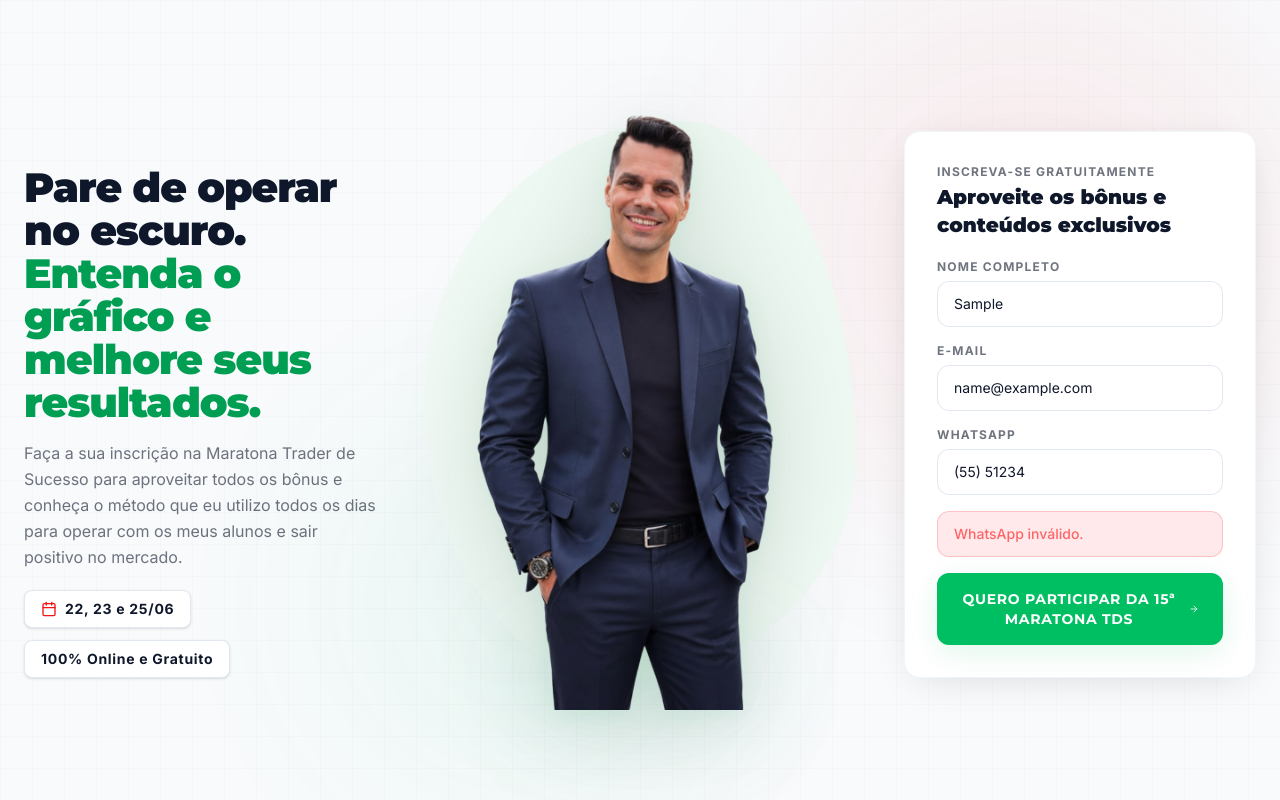
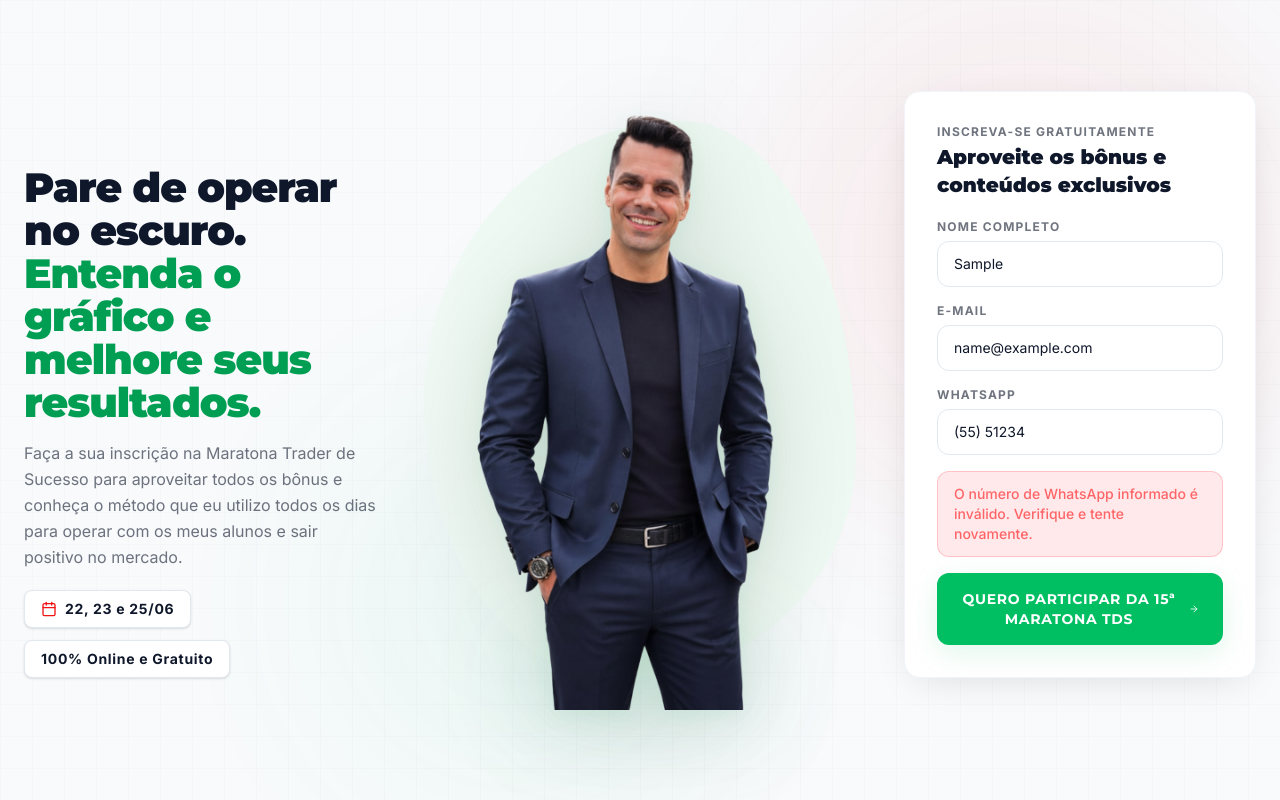
Before and after one commit to victorsilvestre/brunoborges_site, a Next.js app in the folder webapp/: page /maratona in a window 1280 px wide. Both pictures are taken after typing "Sample", "name@example.com", "5551234" into the empty fields and a click on the button "QUERO PARTICIPAR DA 15ª MARATONA TDS". Shown: the top 800 px of the page. Built offline with nearby package versions, Linux system fonts and the light colour scheme; no server answers; grey boxes are pictures that could not be loaded.

Commit message:
tratamento de erros e feedback pro usuário no envio do formulário

```diff
--- a/webapp/app/api/brevo/contact/route.ts
+++ b/webapp/app/api/brevo/contact/route.ts
@@ -1,5 +1,6 @@
 import { NextRequest, NextResponse } from 'next/server';
 import { BREVO_CAMPAIGNS } from '@/lib/brevo/campaigns';
+import { resolveBrevoError, BREVO_SUCCESS, INTERNAL_ERROR_MAP } from '@/lib/brevo/errors';
 
 function normalizeWhatsapp(raw: string): string {
   return raw.replace(/\D/g, '');
@@ -24,31 +25,31 @@ export async function POST(req: NextRequest) {
   };
 
   if (!nome?.trim() || !email?.trim() || !whatsapp?.trim() || !source?.trim()) {
-    return NextResponse.json({ error: 'Todos os campos são obrigatórios.' }, { status: 400 });
+    return NextResponse.json({ ok: false, feedback: INTERNAL_ERROR_MAP.missing_fields });
   }
 
   if (!isValidEmail(email)) {
-    return NextResponse.json({ error: 'E-mail inválido.' }, { status: 400 });
+    return NextResponse.json({ ok: false, feedback: INTERNAL_ERROR_MAP.invalid_email });
   }
 
   const digits = normalizeWhatsapp(whatsapp);
   if (digits.length < 10) {
-    return NextResponse.json({ error: 'WhatsApp inválido.' }, { status: 400 });
+    return NextResponse.json({ ok: false, feedback: INTERNAL_ERROR_MAP.invalid_whatsapp });
   }
 
   const campaign = BREVO_CAMPAIGNS[source];
   if (!campaign) {
-    return NextResponse.json({ error: 'Campanha não encontrada.' }, { status: 400 });
+    return NextResponse.json({ ok: false, feedback: INTERNAL_ERROR_MAP.server_error }, { status: 400 });
   }
 
   const apiKey = process.env.BREVO_API_KEY;
   if (!apiKey) {
-    return NextResponse.json({ error: 'Configuração de servidor ausente.' }, { status: 500 });
+    return NextResponse.json({ ok: false, feedback: INTERNAL_ERROR_MAP.server_error }, { status: 500 });
   }
 
   const listId = Number(process.env[campaign.listIdEnv]);
   if (!listId || isNaN(listId)) {
-    return NextResponse.json({ error: 'Configuração de servidor ausente.' }, { status: 500 });
+    return NextResponse.json({ ok: false, feedback: INTERNAL_ERROR_MAP.server_error }, { status: 500 });
   }
 
   const brevoRes = await fetch('https://api.brevo.com/v3/contacts', {
@@ -69,11 +70,18 @@ export async function POST(req: NextRequest) {
     }),
   });
 
-  if (!brevoRes.ok && brevoRes.status !== 204) {
-    const errBody = await brevoRes.json().catch(() => ({}));
-    console.error('[Brevo] Erro ao criar contato:', errBody);
-return NextResponse.json({ error: 'Erro ao salvar seus dados. Tente novamente.' }, { status: 502 });
+  if (brevoRes.status === 204) {
+    return NextResponse.json({ ok: true, feedback: BREVO_SUCCESS });
   }
 
-  return NextResponse.json({ ok: true });
+  if (brevoRes.status === 201) {
+    return NextResponse.json({ ok: true, feedback: BREVO_SUCCESS });
+  }
+
+  const errBody = await brevoRes.json().catch(() => ({})) as { code?: string; message?: string };
+  console.error('[Brevo] Erro ao criar contato:', errBody);
+
+  const feedback = resolveBrevoError(errBody.code ?? 'unknown', errBody.message ?? '');
+
+  return NextResponse.json({ ok: false, feedback }, { status: 200 });
 }
--- a/webapp/app/components/LeadCaptureForm.tsx
+++ b/webapp/app/components/LeadCaptureForm.tsx
@@ -3,6 +3,7 @@
 import { useState, useRef } from 'react';
 import { useRouter } from 'next/navigation';
 import { ArrowRight, Loader2 } from 'lucide-react';
+import type { BrevoFeedback } from '@/lib/brevo/errors';
 
 interface LeadCaptureFormProps {
   source: string;
@@ -19,6 +20,15 @@ function applyWhatsappMask(value: string): string {
   return `(${digits.slice(0, 2)}) ${digits.slice(2, 7)}-${digits.slice(7)}`;
 }
 
+const feedbackStyles: Record<BrevoFeedback['type'], string> = {
+  error:
+    'text-red-400 bg-red-500/10 border border-red-500/20',
+  duplicate:
+    'text-blue-400 bg-blue-500/10 border border-blue-500/20',
+  success:
+    'text-[var(--green-pure)] bg-[var(--green-dim)] border border-[var(--green-border)]',
+};
+
 export function LeadCaptureForm({
   source,
   redirectTo,
@@ -30,7 +40,7 @@ export function LeadCaptureForm({
   const [email, setEmail] = useState('');
   const [whatsapp, setWhatsapp] = useState('');
   const [loading, setLoading] = useState(false);
-  const [error, setError] = useState('');
+  const [feedback, setFeedback] = useState<BrevoFeedback | null>(null);
   const formRef = useRef<HTMLFormElement>(null);
 
   const isDark = variant === 'dark';
@@ -50,7 +60,7 @@ export function LeadCaptureForm({
 
   async function handleSubmit(e: React.FormEvent) {
     e.preventDefault();
-    setError('');
+    setFeedback(null);
     setLoading(true);
 
     try {
@@ -63,13 +73,23 @@ export function LeadCaptureForm({
       const data = await res.json();
 
       if (!res.ok) {
-        setError(data.error ?? 'Algo deu errado. Tente novamente.');
+        setFeedback({ type: 'error', message: data.error ?? 'Algo deu errado. Tente novamente.' });
+        return;
+      }
+
+      if (!data.ok) {
+        setFeedback(data.feedback);
+        return;
+      }
+
+      if (data.feedback?.type === 'success' && !redirectTo) {
+        setFeedback(data.feedback);
         return;
       }
 
       router.push(redirectTo);
     } catch {
-      setError('Erro de conexão. Verifique sua internet e tente novamente.');
+      setFeedback({ type: 'error', message: 'Erro de conexão. Verifique sua internet e tente novamente.' });
     } finally {
       setLoading(false);
     }
@@ -124,9 +144,9 @@ export function LeadCaptureForm({
         />
       </div>
 
-      {error && (
-        <p className="text-sm font-medium text-red-400 bg-red-500/10 border border-red-500/20 rounded-xl px-4 py-3">
-          {error}
+      {feedback && (
+        <p className={`text-sm font-medium rounded-xl px-4 py-3 ${feedbackStyles[feedback.type]}`}>
+          {feedback.message}
         </p>
       )}
 
--- /dev/null
+++ b/webapp/lib/brevo/errors.ts
@@ -0,0 +1,80 @@
+export type BrevoErrorType = 'error' | 'duplicate' | 'success';
+
+export interface BrevoFeedback {
+  type: BrevoErrorType;
+  message: string;
+}
+
+// Mapeamento de erros de validação interna da route (antes de chamar a Brevo).
+// Para alterar mensagens, edite este arquivo.
+export const INTERNAL_ERROR_MAP = {
+  missing_fields: {
+    type: 'error' as BrevoErrorType,
+    message: 'Todos os campos são obrigatórios.',
+  },
+  invalid_email: {
+    type: 'error' as BrevoErrorType,
+    message: 'O e-mail informado é inválido. Verifique e tente novamente.',
+  },
+  invalid_whatsapp: {
+    type: 'error' as BrevoErrorType,
+    message: 'O número de WhatsApp informado é inválido. Verifique e tente novamente.',
+  },
+  server_error: {
+    type: 'error' as BrevoErrorType,
+    message: 'Ocorreu um erro inesperado. Tente novamente em alguns instantes.',
+  },
+} satisfies Record<string, BrevoFeedback>;
+
+// Mapeamento dos códigos de erro retornados pela API da Brevo (POST /v3/contacts).
+// Para adicionar ou alterar mensagens, edite este arquivo.
+// Referência de códigos observados: duplicate_parameter, invalid_parameter,
+// missing_parameter, unauthorized.
+export const BREVO_ERROR_MAP: Record<string, BrevoFeedback> = {
+  duplicate_parameter: {
+    type: 'duplicate',
+    message: 'Seu cadastro já foi realizado. Obrigado!',
+  },
+  invalid_parameter_email: {
+    type: 'error',
+    message: 'O e-mail informado é inválido. Verifique e tente novamente.',
+  },
+  invalid_parameter_phone: {
+    type: 'error',
+    message: 'O número de WhatsApp informado é inválido. Verifique e tente novamente.',
+  },
+  missing_parameter: {
+    type: 'error',
+    message: 'Preencha todos os campos antes de continuar.',
+  },
+  unauthorized: {
+    type: 'error',
+    message: 'Ocorreu um erro inesperado. Tente novamente em alguns instantes.',
+  },
+  unknown: {
+    type: 'error',
+    message: 'Ocorreu um erro inesperado. Tente novamente em alguns instantes.',
+  },
+};
+
+export const BREVO_SUCCESS: BrevoFeedback = {
+  type: 'success',
+  message: 'Cadastro realizado com sucesso! Bem-vindo(a).',
+};
+
+export function resolveBrevoError(code: string, message: string): BrevoFeedback {
+  if (code === 'invalid_parameter') {
+    const lower = message.toLowerCase();
+    if (lower.includes('email')) return BREVO_ERROR_MAP.invalid_parameter_email;
+    if (lower.includes('phone')) return BREVO_ERROR_MAP.invalid_parameter_phone;
+    console.warn(`[Brevo] Código de erro não mapeado: "${code}" — message: "${message}"`);
+    return BREVO_ERROR_MAP.unknown;
+  }
+
+  if (!BREVO_ERROR_MAP[code]) {
+    console.warn(`[Brevo] Código de erro não mapeado: "${code}" — message: "${message}"`);
+    return BREVO_ERROR_MAP.unknown;
+  }
+
+  return BREVO_ERROR_MAP[code];
+}
```
